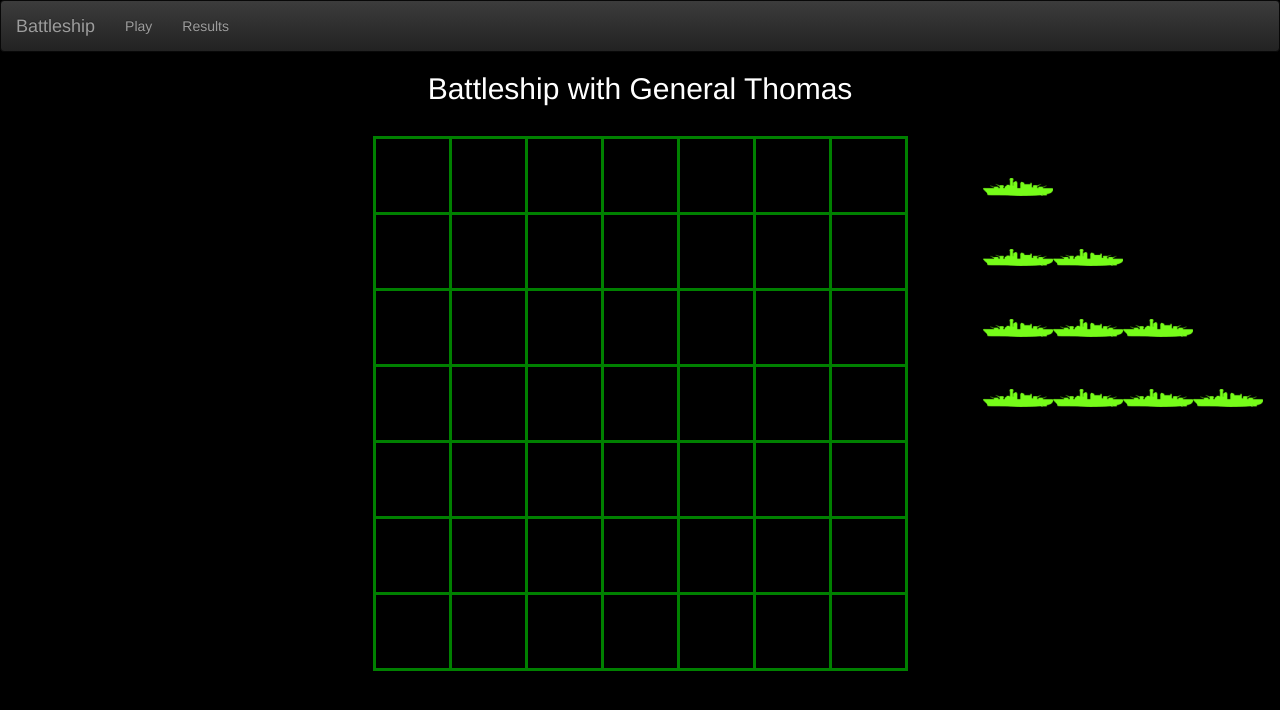
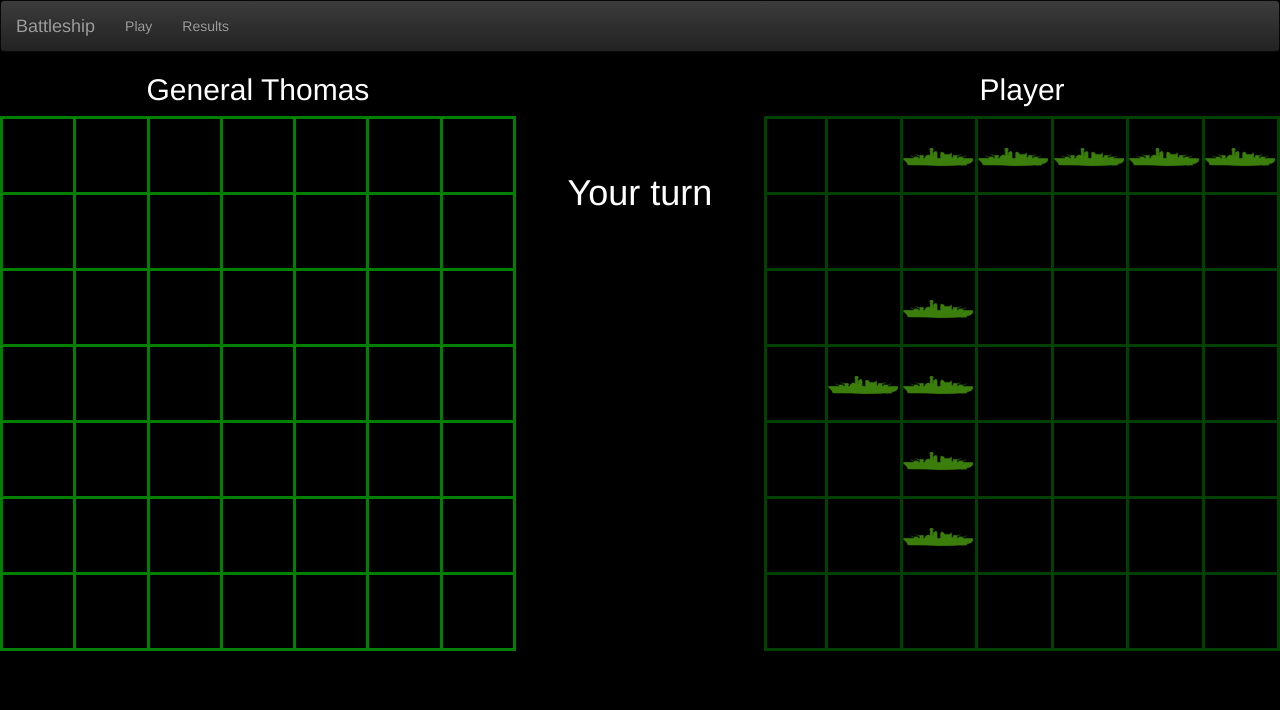
Before and after one commit to wysoki89/battleship, a plain HTML site: page index.html in a window 1280 px wide. Drawn offline with nearby package versions, Linux system fonts and the light colour scheme.

Commit message:
player vs computer

```diff
--- a/battleship.css
+++ b/battleship.css
@@ -1,26 +1,27 @@
 /*CSS*/
 body {background-color: black}
 #mainText {color:white}
-#board table {margin:10px auto}
-#board td {border:3px solid;border-color:green;width:40px;height:40px}
+.board table {margin:10px auto}
+.board td {border:3px solid;border-color:green;width:35px;height:35px}
 img {width:37px}
 .missed {color:white;text-align:center;font-size:25px}
 #ships div{margin-top:10px}
-.shipSunk{opacity:0.2}
-.shipNotSunk{opacity:1}
+.notActive{opacity:0.5}
+.hit{color:red;text-align:center;font-size:25px;background-image: url('ship.png'); background-repeat: no-repeat;background-position: center;background-size:100%}
+/*.shipNotSunk{opacity:1}*/
 #play{display:block;margin:0 auto}
 @media only screen and (min-width:72em){
-#board td {width:76px;height:76px}
+.board td {width:76px;height:76px}
 img {width:70px}
 .missed {font-size:50px}
+.hit {font-size:50px}
 #ships div{margin-top:50px}
 }
-
+h2 {color:white;margin-top:0px}
 
 #mistakes p{font-size:25px}
 #divName {display:none; margin:0 auto}
 #btnName {width:100%}
-#results-container {display:none;}
 #gram {display:block;margin:0 auto}
 #results{margin-top:30px}
-#message{margin:1px auto}
+#message{margin-top:100px}
--- a/battleship.js
+++ b/battleship.js
@@ -1,114 +1,146 @@
-// closure to run the code and not leave access to my objects
-(function (window, jQuery, angular) {
 //function adding coordinates to new object Coordinate
-
 function Coordinate(row,col){
     this.row = row;
     this.col = col;
     this.isHit = false;
-        }
-
-        //object view with methods that are changing user's view
-        var view = {
-
-            createSideShips: function(){
-            model.ships.forEach(function(item,index){
-                    $('#ships').append("<div></div>");
-                    var shipIndex = index;
-                        item.positions.forEach(function(item,index){
-                            $('#ships div').eq(shipIndex).append('<img src="ship.png">');
-                        });
-                });
-            },
-            // create board to play
-            createBoard: function(size){
-                for(i=0;i<size;i++){
-                    $('#board table').append("<tr></tr>");
-                    for(j=0;j<size;j++){
-                        $('#board table tr').eq(i).append("<td></td>");
-                    }
-                }
-            },
-
-            // display message hit or missed after clicking td
-            displayMessage: function(msg){
-                $('#message').css({ "color": "black"});
-                setTimeout(function(){
-                    $('#message').html(msg)
-                },100);
-                $('#message').css({ "color": "white"});
-            },
+};
 
 // display ship after hit or cross after missed
-            displayHitOrMissed: function(cell, msg){
-                var cellOnBoard = $('#board td').eq(cell.row*7+cell.col);
+function displayHitOrMissed (cell, msg, target){
+    var cellOnBoard = $(target + ' td').eq(cell.row*7+cell.col);
     if(msg === "hit")
     {
         cellOnBoard.addClass("hit");
-                    cellOnBoard.html('<img src="ship.png">');
+        cellOnBoard.html('X');
     }
     else if (msg==="missed" && !cellOnBoard.hasClass("hit"))
     {
         cellOnBoard.html("X");
         cellOnBoard.addClass("missed");
     }
-            },
+};
 
-            //sink ship - change opacity of sunk ship on side
-            sinkShip: function(shipNumber){
-                $('#ships div').eq(shipNumber).addClass("shipSunk");
-            },
+function showResults(){
+        $('#boards').hide();
+        $('#divName').hide();
+        $('#results-container').show();
+    };
+
+// display message hit or missed after clicking td
+function displayMessage (msg){
+    $('#message').css({ "color": "black"});
+    setTimeout(function(){
+        $('#message').html(msg)
+    },100);
+    $('#message').css({ "color": "white"});
+};
 
 // display number of mistakes and message of winning, hide board and ships and display next step
-            win: function(){
-                $('#mistakes p').html('Number of mistakes: ' + controller.noMistakes);
-                    this.displayMessage("You won!");
-                    setTimeout(function(){
-                        $('#board').hide();
-                        $('#ships').hide();
-                        $('#divName').show();
-                    },3000);
-            },
+function displayUsersShips(){
+    usersCollection.ships.forEach(function(item){ //for each existing ship
+        item.positions.forEach(function(item){ // for each position in existing ship
+            $('#usersBoard td').eq(item.row*7+item.col).html('<img src="ship.png">');
+        })
+    })
+};
 
 // restart view
-            restart: function(){
+function restartView(){
     $('#results-container').hide();
-                $('#board').show();
-                $('#mistakes p').html("");
-                $('input').val("");
-                $('#board td').html("");
-                $('#board td').removeClass("hit");
-                $('#board td').removeClass("missed");
-                $('#board td').removeClass("guess");
-                $('#ships').show();
-                $('#ships div').removeClass("shipSunk");
-                this.displayMessage("");
-            },
-
-            results: function(){
-                $('#ships').hide();
-                $('#board').hide();
-                $('#divName').hide();
-                $('#results-container').show();
-            },
+    $('#boards').show();
+    $('#mistakes').html("");
+    $('#newUserName').val("");
+    $('#boards td').html("");
+    $('#boards td').removeClass("hit");
+    $('#boards td').removeClass("missed");
+    $('#boards td').removeClass("guess");
+    displayMessage("");
 };
 
+function isWin(){
+    if (computersCollection.hits === computersCollection.allShips)
+    {
+        computersCollection.noMistakes = computersCollection.guesses-computersCollection.allShips;
+        win();
+        return true;
+    }
+};
+
+function win(){
+    $('#mistakes').html('Number of mistakes: ' + computersCollection.noMistakes);
+    displayMessage("You won!");
+    setTimeout(function(){
+        $('#boards').hide();
+        $('#divName').show();
+    },2000);
+};
+
+// constructor function for new instances of game
+var Battleship = function(){};
+
+//object view with methods that are changing user's view
+Battleship.prototype.View = (function View(){
+    var View = function(){};
+    // create board to play
+    View.prototype.createBoard = function(params){
+        $(params.where).append("<table></table>")
+        for(i=0;i<params.size;i++)
+        {
+            $(params.where + ' table').append("<tr></tr>");
+            for(j=0;j<params.size;j++)
+            {
+                $(params.where + ' table tr').eq(i).append("<td></td>");
+            }
+        }
+        this.boardSize = params.size;
+        };
+        return View;
+})();
+
+
 //object model with methods that are changing model
-        var model = {
-            boardSize:7,
-            ships:[],
-            Ship: function(size){
+Battleship.prototype.Model = (function(){
+        var Model = function(){
+        Model.prototype.Ship = function(params){
             this.positions=[];
-                this.size = size;
+            this.size = params.size;
             this.hits=0;
-            },
+        };
+    };
+return Model;
+})();
+
+Battleship.prototype.Collection = (function(){
+    var Collection = function(ships){
+        this.ships=ships;
+        this.hits = 0;
+        this.guesses=0;
+        this.noMistakes=0;
+        // lodash map for taking into array values of size from each ship and than lodash sum
+        this.allShips = _.sum(_.map(this.ships, 'size'));
+}
+// outputs number of collisions
+Collection.prototype.collision = function(ship){
+        var collisions=0;
+        this.ships.forEach(function(item){ //for each existing ship
+            item.positions.forEach(function(item){ // for each position in existing ship
+                var checkedPosition = item;
+                ship.positions.forEach(function(item){ //check each position of new ship
+                    if(checkedPosition.col===item.col && checkedPosition.row===item.row){
+                        collisions++;
+                    }
+                });
+            });
+        });
+        return collisions;
+    };
 
 // set random positions of each ship
-            setPositions: function()
-                {
+Collection.prototype.setPositions = function(){
+        this.hits=0;
+        var currentCollection = this;
         this.ships.forEach(function(item){ //for each ship
             do{
-                    var coordinate = {}
             item.positions[0]= new Coordinate (Math.floor((Math.random()*(8-item.size))), Math.floor((Math.random()*(8-item.size))));//maximum position of first location of the ship
             if ( Math.random() > 0.5) // horizontal
             {
@@ -127,45 +159,12 @@
                 }
             }
             }
-                    while(model.collision(item)>item.size); //if number of collisions is greater than ship's size - create positions again
+            while(currentCollection.collision(item)>item.size); //if number of collisions is greater than ship's size - create positions again
         });
-                },
-
-            // outputs number of collisions
-            collision: function(ship){
-                var collisions=0;
-                this.ships.forEach(function(item){ //for each existing ship
-                    item.positions.forEach(function(item){ // for each position in existing ship
-                        var checkedPosition = item;
-                        ship.positions.forEach(function(item){ //check each position of new ship
-                            if(checkedPosition.col===item.col && checkedPosition.row===item.row){
-                                collisions++;
-                            }
-                        });
-                    });
-                });
-                return collisions;
-            },
-
-            // restart model
-            restart: function(){
-                this.ships.forEach(function(item) { //for each ship
-                item.positions.forEach(function(item){ //for each position in current ship
-                    item.isHit = false;
-                });
-                item.hits=0;
-            });
-            this.setPositions();
-            }
 };
-
-        // creating ships and their positions
-        model.ships = [new model.Ship(1),new model.Ship(2),new model.Ship(3),new model.Ship(4)];
-        // lodash map for taking into array values of size from each ship and than lodash sum
-        model.allShips = _.sum(_.map(model.ships, 'size'));
-        //checks if the ship is hit
-        model.fire = function(col,row){
-                    var currentHits = controller.hits;
+Collection.prototype.fire = function(col,row,target){
+            var currentCollection = this;
+            var currentHits = this.hits;
             var shotCell = {};
             shotCell.col = col;
             shotCell.row = row;
@@ -176,91 +175,108 @@
                         if( (shotCell.col === item.col) && (shotCell.row === item.row) && (currentShip.positions[index].isHit===false))
                         {
                             currentShip.positions[index].isHit=true;
-                                    controller.hits++;
-                                    view.displayHitOrMissed(shotCell, "hit");
-                                    view.displayMessage("Hit!");
+                            currentHits++;
+                            displayHitOrMissed(shotCell, "hit",target);
+                            displayMessage("Hit!");
                             currentShip.hits++;
-                                    controller.isSunk(currentShip);
+                            currentCollection.isSunk(currentShip);
                         }
                     });
             });
-                    if (controller.hits === currentHits) //if there wasn't made another hit
+            if (this.hits === currentHits) //if there wasn't made another hit
             {
-                            view.displayHitOrMissed(shotCell,"missed");
-                            view.displayMessage("Missed!");
+                    displayHitOrMissed(shotCell,"missed",target);
+                    displayMessage("Missed!");
             };
-                    controller.isWin();
+            this.hits=currentHits;
+            isWin();
 };
 
-        // controller joins view and model
-        var controller = {
-            // gives data to model and increase number of guesses
-            processGuess: function(col,row){
+Collection.prototype.processGuess = function(col,row,target){
         this.guesses++;
-                model.fire(col,row);
-            },
-            // restart controller
-            restart:function(){
-                this.noMistakes = 0;
-                this.hits = 0;
-                this.guesses = 0;
-            },
-            // check if number of hits = number of ship's positions
-            isWin:function(){
-                if (this.hits === model.allShips)
-                    {
-                    this.noMistakes = this.guesses-model.allShips;
-                    view.win();
-                    }
-            },
+        this.fire(col,row,target);
+    };
 // check if ship should sink
-            isSunk: function(ship){
+Collection.prototype.isSunk = function(ship){
     if(ship.hits===ship.size)
         {
-                view.sinkShip(model.ships.indexOf(ship));
-                view.displayMessage("Sunk");
+        displayMessage(ship.size + "-ship sunk");
         }
-            },
 };
+return Collection;
+})();
+
+
+var computersGame = new Battleship();
+var computersView = new computersGame.View();
+computersView.createBoard({size:7, where:'#computersBoard'});
+var computersModel = new computersGame.Model();
+var computersCollection = new computersGame.Collection([new computersModel.Ship({size:1}), new computersModel.Ship({size:2}),new computersModel.Ship({size:3}),new computersModel.Ship({size:4})]);
+
+var usersGame = new Battleship();
+var usersView = new usersGame.View();
+var usersModel = new usersGame.Model();
+var usersCollection = new usersGame.Collection([new usersModel.Ship({size:1}), new usersModel.Ship({size:2}),new usersModel.Ship({size:3}),new usersModel.Ship({size:4})]);
+usersView.createBoard({size:7, where:'#usersBoard'});
 function init(){
-            view.createBoard(model.boardSize);
-            controller.restart();
-            model.restart();
-            view.restart();
-            view.createSideShips();
+    computersCollection.setPositions();
+    usersCollection.setPositions();
+    displayUsersShips();
+    displayMessage("Your turn");
+    $('#usersBoard table').addClass("notActive");
+    $('#divName').hide();
+    $('#results-container').hide();
+};
 
 // gives location of hit after clicking on td
-            $('#board td').on('click', function(){
+$('#computersBoard td').on('click', function(){
     if(!$(this).hasClass("guess")){
         $(this).addClass("guess");
-                    controller.processGuess($(this).index(), $(this).parent().index());
+        computersCollection.processGuess($(this).index(), $(this).parent().index(),"#computersBoard");
+        if(isWin()){
+            return false;
+        }
+        setTimeout(function(){
+            displayMessage("My turn");
+            $('#computerssBoard table').addClass("notActive");
+            $('#usersBoard table').removeClass("notActive");
+            },1200);
+            setTimeout(function(){displayMessage("...shooting")}
+            ,2300);
+            setTimeout(function(){
+            usersCollection.processGuess(Math.floor(computersView.boardSize*Math.random()),Math.floor(computersView.boardSize*Math.random()),"#usersBoard")}
+            ,3600);
+            setTimeout(function(){
+            displayMessage("Your turn");
+            $('#computerssBoard table').removeClass("notActive");
+            $('#usersBoard table').addClass("notActive");}
+            ,4900);
     }
 });
 
 // input user's name action
-            $('#btnName').on('click', view.results);
-
+$('#btnName').on('click', showResults);
 // input user's name action on pressing enter
 $('#newUserName').on('keypress', function(e){
     if(e.keyCode===13){
-                    view.results();
+        showResults();
     }
 });
-
 // play again action
 $('.play').on('click', function(){
-                view.restart();
-                model.restart();
-                controller.restart();
+    restartView();
+    init();
 });
 
 $('#resultsMenu').on('click', function(){
-                view.results();
+    showResults();
 });
 
-        };
+// $('#resultsMenu').on('click', function(){
+//     view.results();
+// });
+
 init();
-
 //initialize data for winer's table and add new user after clicking button
 var myModule = angular.module('myModule', []);
 myModule.controller('myController', function myController($scope){
@@ -270,8 +286,7 @@
         {name:'elcia', mistakes:12},
         ];
         $scope.addUser = function(){
-                    $scope.users.push({'name':$('input').val(), 'mistakes':controller.noMistakes});
+            $scope.users.push({'name':$('input').val(), 'mistakes':computersCollection.noMistakes});
         };
 
 });
-})(window, jQuery, angular)
--- a/index.html
+++ b/index.html
@@ -23,7 +23,7 @@
 </head>
 
 
-<body data-ng-app="myModule">
+<body data-ng-app="myModule" data-ng-controller="myController">
 <nav class="navbar navbar-inverse">
     <div class="container-fluid">
         <div class="navbar-header">
@@ -38,20 +38,14 @@
         <div class="collapse navbar-collapse" id="bs-example-navbar-collapse-1">
             <ul class="nav navbar-nav">
                 <li><a class="active play" role="button">Play <span class="sr-only"></span></a></li>
-                <li><a id="resultsMenu" role="button">Results</li>
+                <li><a id="resultsMenu" role="button">Results</a></li>
             </ul>
         </div>
     </div>
 </nav>
-<h2 class="text-center" id="mainText">Battleship with General Thomas</h2>
 
 <div class="row" data-ng-controller="myController">
     <div class="col-md-4 col-md-offset-4">
-    <h3 class ="h3 text-center" id="message"></h3>
-    <div id ="mistakes" class = "container-fluid">
-    <p class="text-center"></p>
-    </div>
-
         <div class="input-group" id="divName">
             <span class="input-group-btn">
                <button class="btn btn-default" type="button" id="btnName" ng-click="addUser()">Add me to the winner's table</button>
@@ -63,7 +57,6 @@
                 <span class="input-group-addon" id="basic-addon1">Find a friend</span>
                 <input type="text" class="form-control" placeholder="username" ng-model="username" aria-describedby="basic-addon1">
             </div>
-
             <table id="results" class="table table-striped text-center">
             <tr>
                 <td>Nick</td>
@@ -77,17 +70,20 @@
         </div>
     </div>
 </div>
-
-<div class="row">
-	<div id="board" class="col-md-6 col-md-offset-3">
-            <table></table>
+<div id="boards" class="row">
+    <div class="col-md-5">
+        <h2 class = "text-center">General Thomas</h2>
+        <div id="computersBoard" class="board"></div>
     </div>
-    <div class="col-md-3">
-		<div id="ships"></div>
+    <div class="col-md-2">
+        <h1 class = "text-center" id="message"></h1>
+        <h2 class = "text-center" id="mistakes"></h2>
+    </div>
+    <div class="col-md-5">
+        <h2 class = "text-center">Player</h2>
+        <div id="usersBoard" class="board"></div>
     </div>
 </div>
-
-
 
 <script type="text/javascript" src="https://ajax.googleapis.com/ajax/libs/jquery/2.2.0/jquery.min.js"></script>
 <script type="text/javascript" src="battleship.js"></script>
```
Lines whose indentation alone changed are shown as unchanged.
